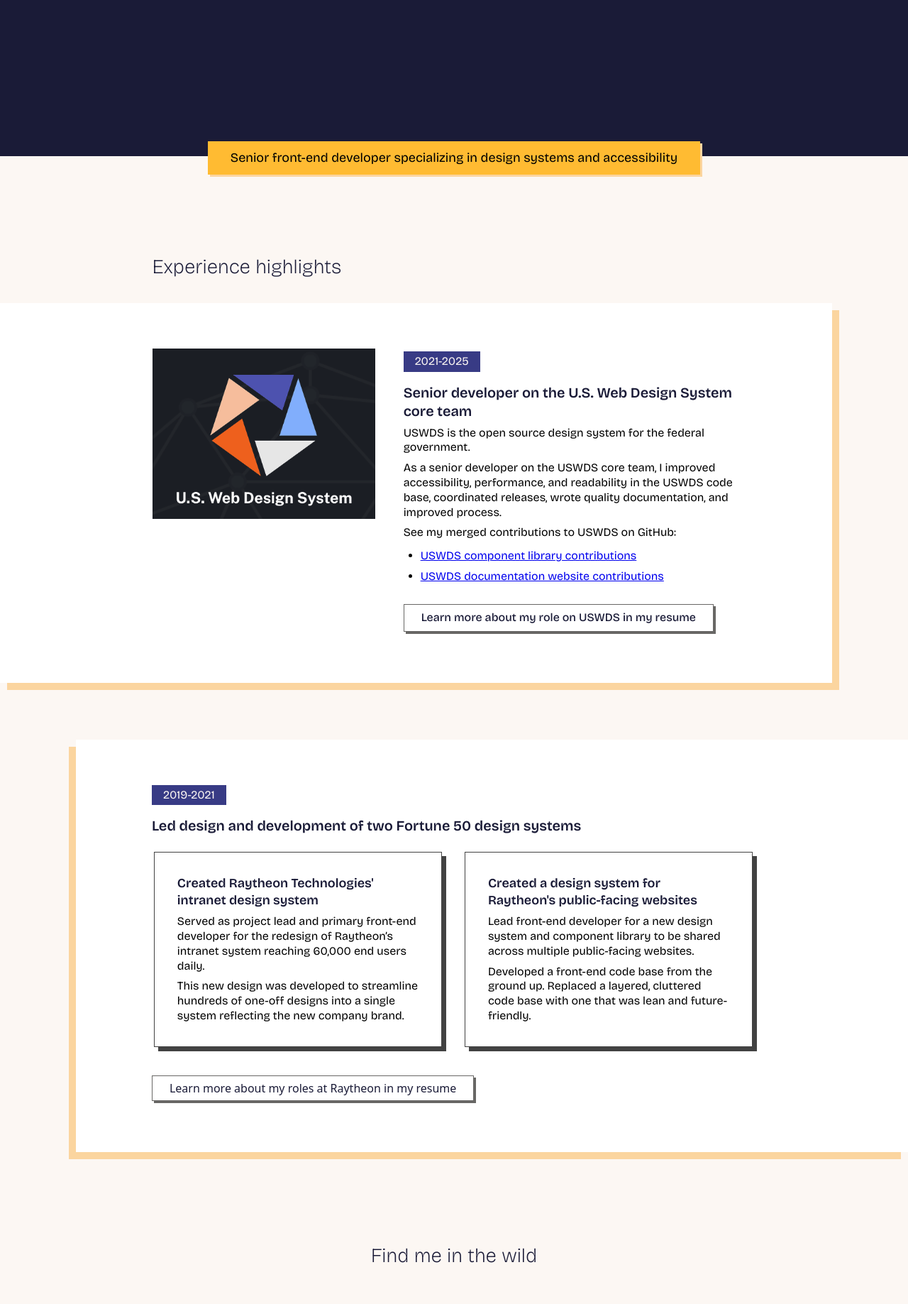
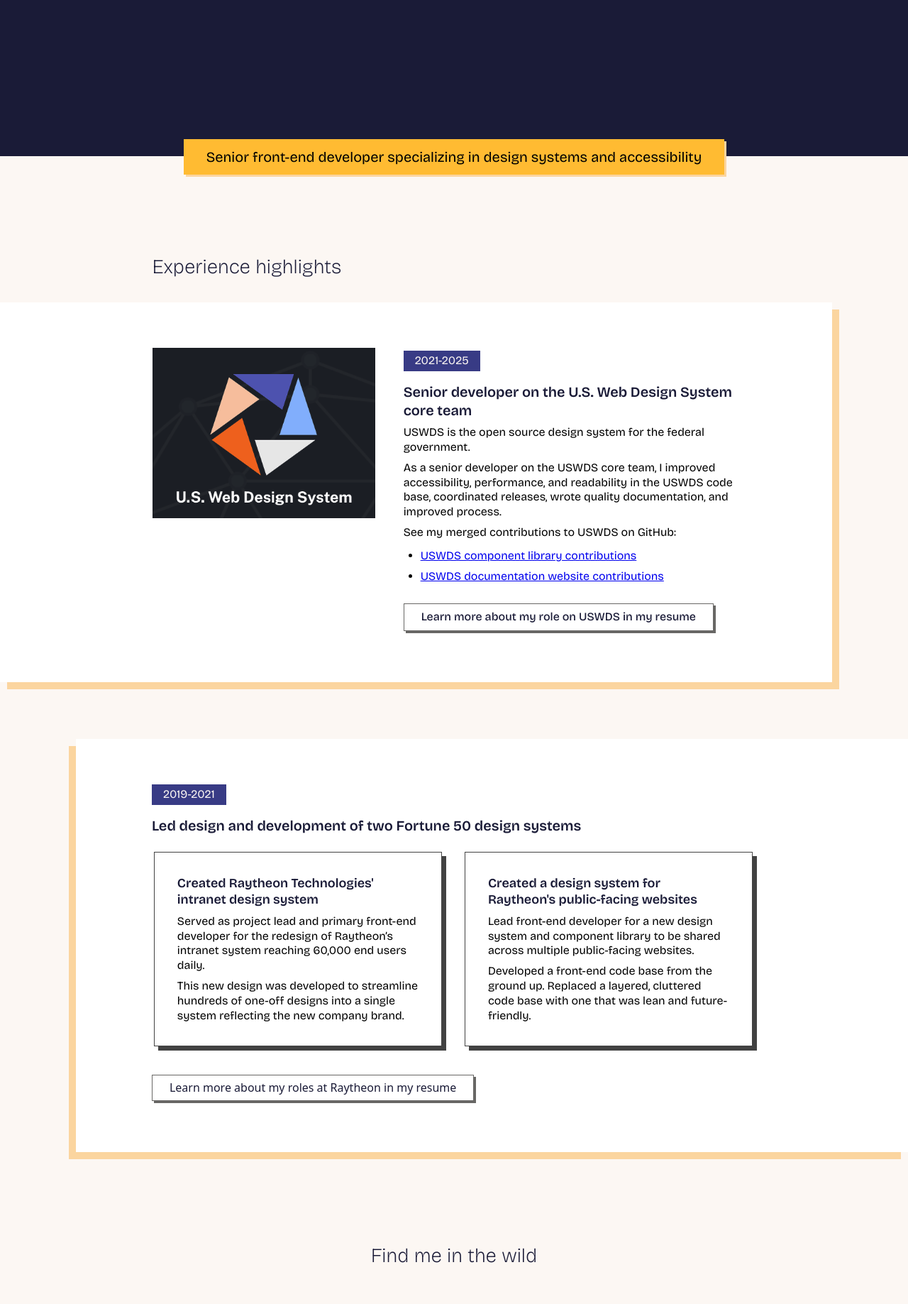
Before and after one commit to amyleadem/amyleadem.github.io, a Jekyll site: the page built from index.md, in a window 1280 px wide. Shown: the part 545-2382 px from the top of the page at 71% size. Built offline with Jekyll 4.4.1, drawn with Linux system fonts in a browser that asks for light colours; some web fonts are replaced.

Commit message:
Adjust widescreen personal summary and resume styles

```diff
--- a/assets/css/styles.css
+++ b/assets/css/styles.css
@@ -453,6 +453,14 @@ section[aria-label="personal summary"] > * {
     padding: 12px calc(8px * 4);
   }
 }
+@media (min-width: 1200px) {
+  section[aria-label="personal summary"] {
+    margin-top: calc(-12px - 0.75rem);
+  }
+  section[aria-label="personal summary"] > * {
+    font-size: 1.25rem;
+  }
+}
 
 section[aria-label="career highlights"] {
   grid-column: 1/13;
@@ -728,6 +736,11 @@ section[aria-label=resume] h4 {
     grid-row: 2/4;
   }
 }
+@media (min-width: 1800px) {
+  section[aria-label=resume] .resume__page {
+    grid-column: 3/11;
+  }
+}
 
 .practice-area {
   background: white;
```
Also changed, not shown: _styles/styles.scss (+15 -2 lines).
